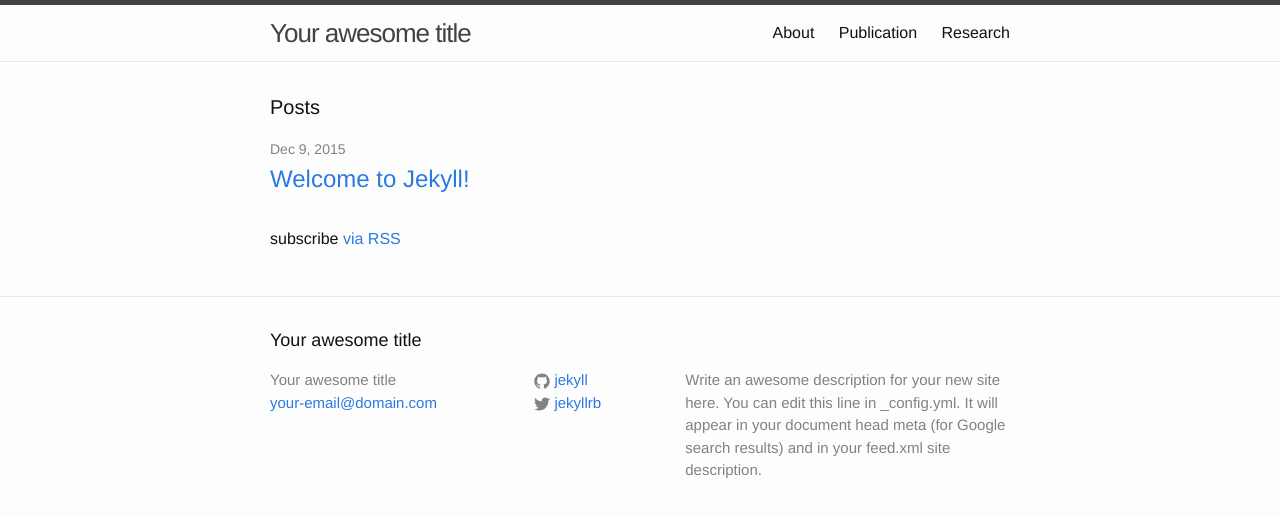
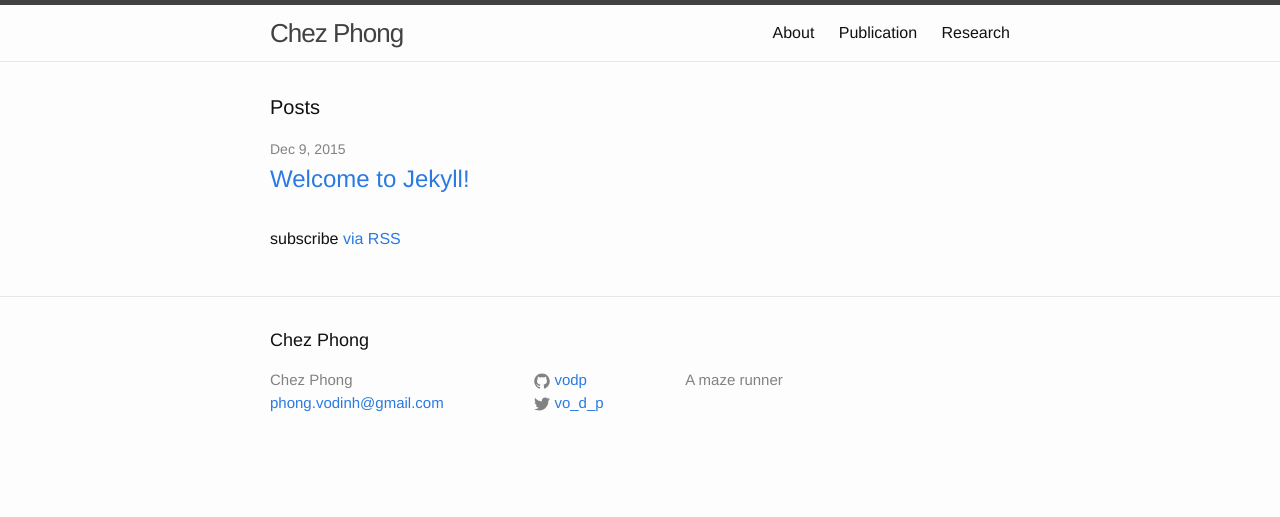
Before and after one commit to vodp/vodp.github.io, a Jekyll site: the page built from index.html, in a window 1280 px wide. Shown: the top 517 px of the page. Built offline with Jekyll 4.4.1, drawn with Linux system fonts in a browser that asks for light colours.

Commit message:
Update _config.yml

```diff
--- a/_config.yml
+++ b/_config.yml
@@ -1,14 +1,12 @@
 # Site settings
-title: Your awesome title
-email: your-email@domain.com
+title: Chez Phong
+email: phong.vodinh@gmail.com
 description: > # this means to ignore newlines until "baseurl:"
-  Write an awesome description for your new site here. You can edit this
-  line in _config.yml. It will appear in your document head meta (for
-  Google search results) and in your feed.xml site description.
+  A maze runner
 baseurl: "" # the subpath of your site, e.g. /blog/
-url: "http://yourdomain.com" # the base hostname & protocol for your site
-twitter_username: jekyllrb
-github_username:  jekyll
+url: "vodp.github.io" # the base hostname & protocol for your site
+twitter_username: vo_d_p
+github_username:  vodp
 
 # Build settings
 markdown: kramdown
```
